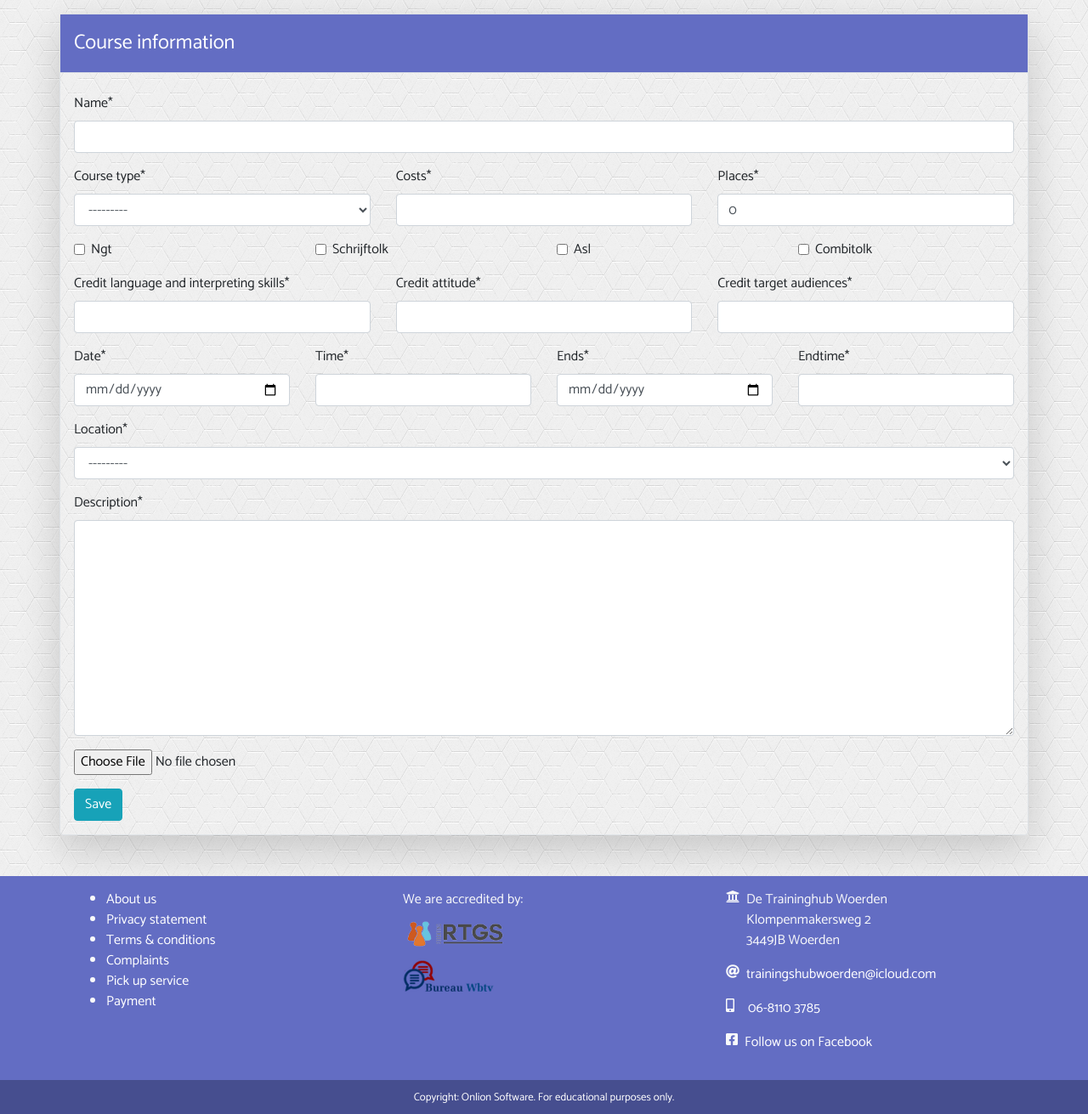
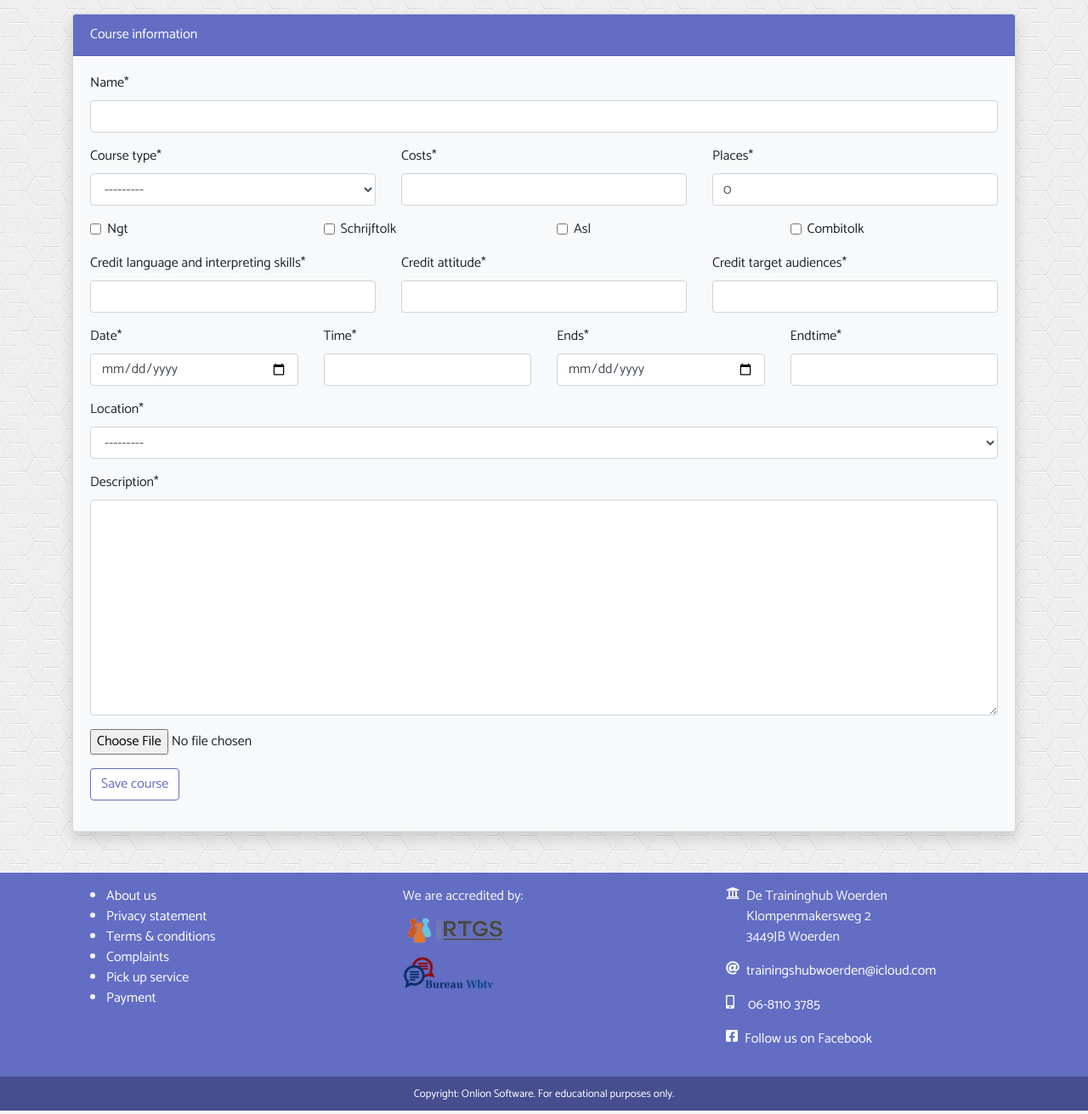
Before and after one commit to jdl208/trainingshub, a Django app: page /courses/new/ in a window 1280 px wide. Shown: the part 56-1367 px from the top of the page at 85% size. Run offline with Django 3.2, Linux system fonts and the light colour scheme; the visitor is signed in with stand-in values (Sample User, id 1); data that the repository does not hold is empty; some libraries are stand-ins or nearby versions.

Commit message:
Changed to card style

```diff
--- a/courses/templates/courses/courses_form.html
+++ b/courses/templates/courses/courses_form.html
@@ -1,12 +1,15 @@
 {% extends 'base.html' %}
 {% load crispy_forms_tags %}
 {% block content %}
-<div class="container mt-3 mx-auto border shadow-lg rounded-lg p-0">
+<div class="container mt-3">
+    <div class="card bg-light shadow">
+        <div class="card-header bg-purple">
+            Course information
+        </div>
+        <div class="card-body">
             <form action="" method="POST" enctype="multipart/form-data">
                 {% csrf_token %}
                 <fieldset class="form-group">
-            <legend class="border-bottom mb-4 p-3 bg-purple text-white">Course information</legend>
-            <div class="px-3">
                     <div class="">
                         {{ form.name | as_crispy_field }}
                     </div>
@@ -36,12 +39,13 @@
                     {{ form.location | as_crispy_field }}
                     {{ form.description | as_crispy_field }}
                     {{ form.image }}
-            </div>
                 </fieldset>
-        <div class="form-group px-3">
-            <button class="btn btn-info" type="submit">Save</button>
+                <div class="form-group">
+                    <button class="btn btn-outline-purple" type="submit">Save course</button>
                 </div>
 
             </form>
         </div>
+    </div>
+</div>
 {% endblock %}
```
Lines whose indentation alone changed are shown as unchanged.
